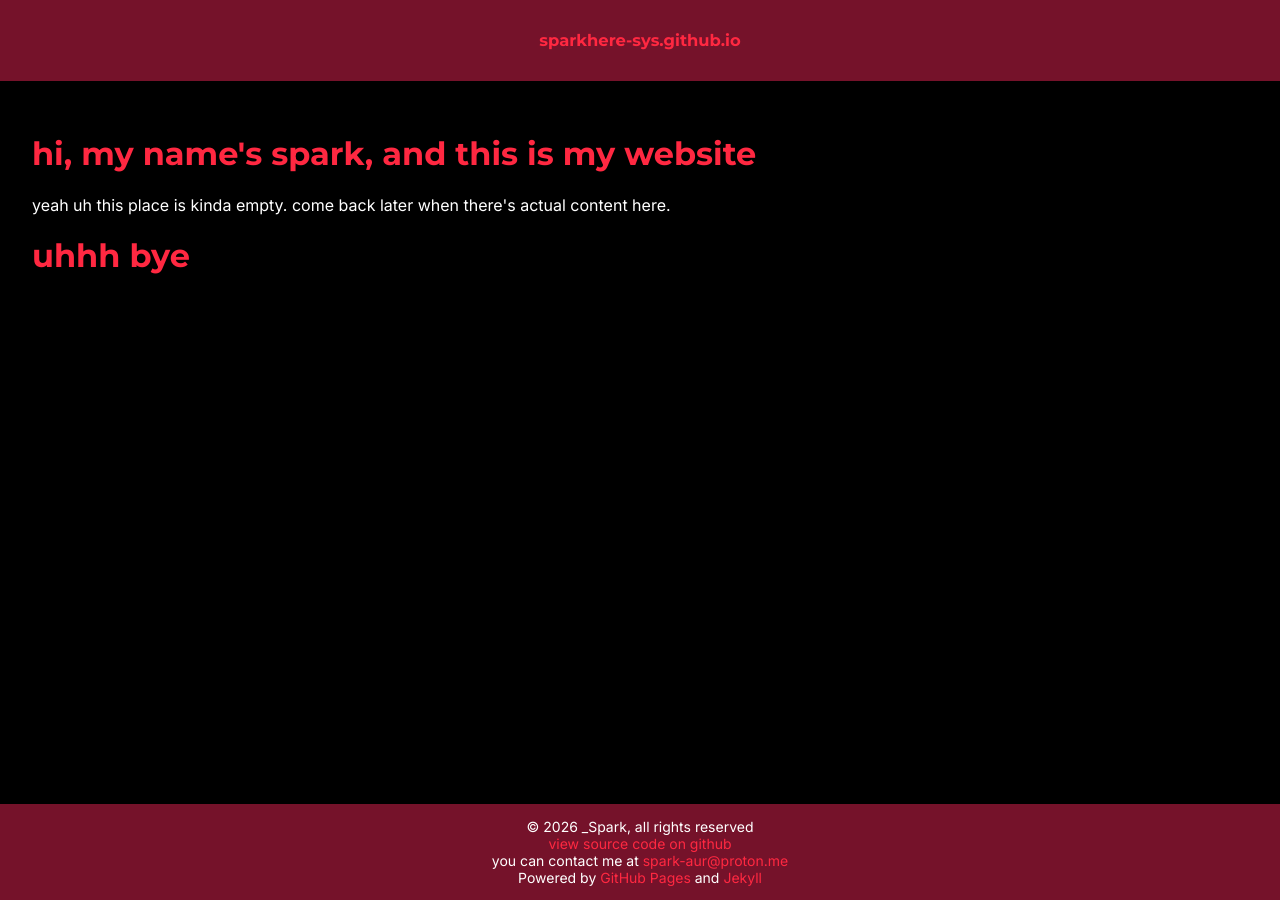
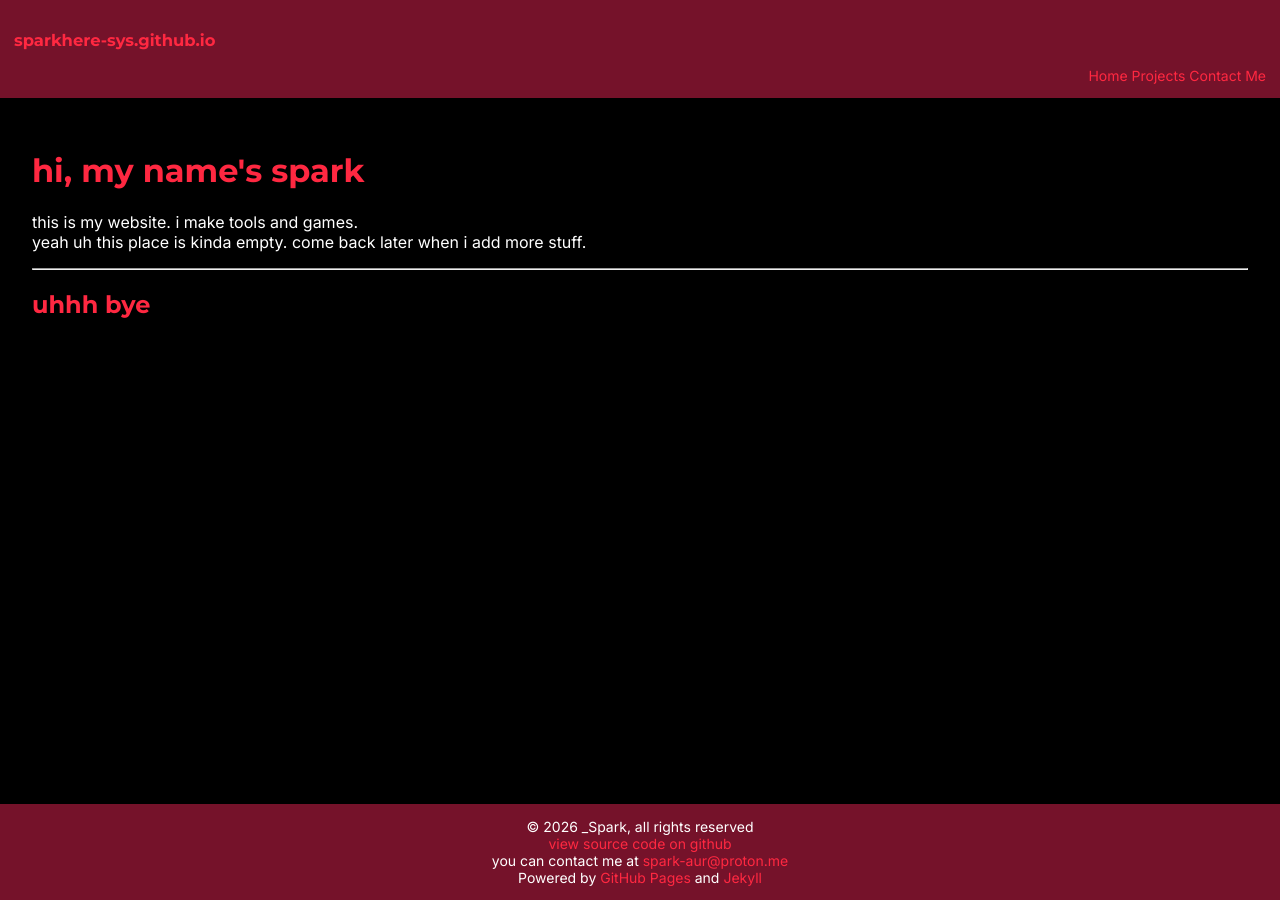
Before and after one commit to sparkhere-sys/sparkhere-sys.github.io, a Jekyll site: the page built from index.html, in a window 1280 px wide. Built offline with Jekyll 4.4.1, drawn with Linux system fonts in a browser that asks for light colours.

Commit message:
new pages

```diff
--- a/_includes/footer.html
+++ b/_includes/footer.html
@@ -1,9 +1,13 @@
 <footer>
-© 2026 _Spark, all rights reserved
-<br>
-<a href="https://github.com/sparkhere-sys/sparkhere-sys.github.io">view source code on github</a>
-<br>
-you can contact me at <a href="mailto:spark-aur@proton.me">spark-aur@proton.me</a>
-<br>
+
+<div class="mid-align">
+© 2026 _Spark, all rights reserved <br>
+
+<a href="https://github.com/sparkhere-sys/sparkhere-sys.github.io">view source code on github</a> <br>
+
+you can contact me at <a href="mailto:spark-aur@proton.me">spark-aur@proton.me</a> <br>
+
 Powered by <a href="https://pages.github.com/">GitHub Pages</a> and <a href="https://jekyllrb.com/">Jekyll</a>
+</div>
+
 </footer>
--- a/_includes/header.html
+++ b/_includes/header.html
@@ -1,3 +1,10 @@
 <header>
-<h3>sparkhere-sys.github.io</h3>
+<h3 class="left-align">sparkhere-sys.github.io</h3>
+
+<nav class="right-align">
+  <a href="/index.html">Home</a>
+  <a href="/projects.html">Projects</a>
+  <a href="/contact.html">Contact Me</a>
+</nav>
+
 </header>
--- a/index.html
+++ b/index.html
@@ -3,6 +3,17 @@
 title: spark - the website™
 ---
 
-<h1>hi, my name's spark, and this is my website</h1>
-<p>yeah uh this place is kinda empty. come back later when there's actual content here.</p>
-<h1>uhhh bye</h1>
+<div>
+
+<h1>hi, my name's spark</h1>
+
+<p>
+this is my website. i make tools and games. <br>
+yeah uh this place is kinda empty. come back later when i add more stuff.
+</p>
+
+</div>
+
+<hr>
+
+<h2>uhhh bye</h2>
--- a/style.css
+++ b/style.css
@@ -2,6 +2,7 @@
 
 @import url('https://fonts.googleapis.com/css2?family=Montserrat:ital,wght@0,100..900;1,100..900&display=swap');
 @import url('https://fonts.googleapis.com/css2?family=Inter:ital,opsz,wght@0,14..32,100..900;1,14..32,100..900&display=swap');
+@import url('https://fonts.googleapis.com/css2?family=JetBrains+Mono:ital,wght@0,100..800;1,100..800&display=swap');
 
 /* COLORS */
 
@@ -11,6 +12,7 @@
 	--primary: #ff2841;
 	--secondary: #75122a;
 	--accent: #e80f4c;
+  --dim: #ffffff37;
 }
 
 /* BASE STYLES */
@@ -26,7 +28,7 @@
 
 header, footer {
 	background-color: var(--secondary);
-    text-align: center;
+	/* text-align: center; */
 	font-size: 14px;
 	padding: 1em;
 }
@@ -47,6 +49,13 @@
 
 li {
 	margin-bottom: 0.5em;
+}
+
+code {
+  font-family: 'JetBrains Mono', monospace;
+  background-color: var(--dim);
+  padding: 0.2em 0.4em;
+  border-radius: 4px;
 }
 
 /* INTERACTIVE ELEMENTS */
@@ -73,10 +82,23 @@
 	color: var(--accent);
 }
 
-/* CUSTOM CLASSES */
+/* CLASSES */
+
+.left-align {
+  text-align: left;
+}
 
 .mid-align {
 	text-align: center;
+}
+
+.right-align {
+  text-align: right;
+}
+
+.ps {
+  font-size: 0.9em;
+  color: var(--dim);
 }
 
 /* FLEXBOX */
```
Also changed, not shown: contact.html (added, +16 -0 lines), projects.html (added, +26 -0 lines). Lines whose indentation alone changed are shown as unchanged.
